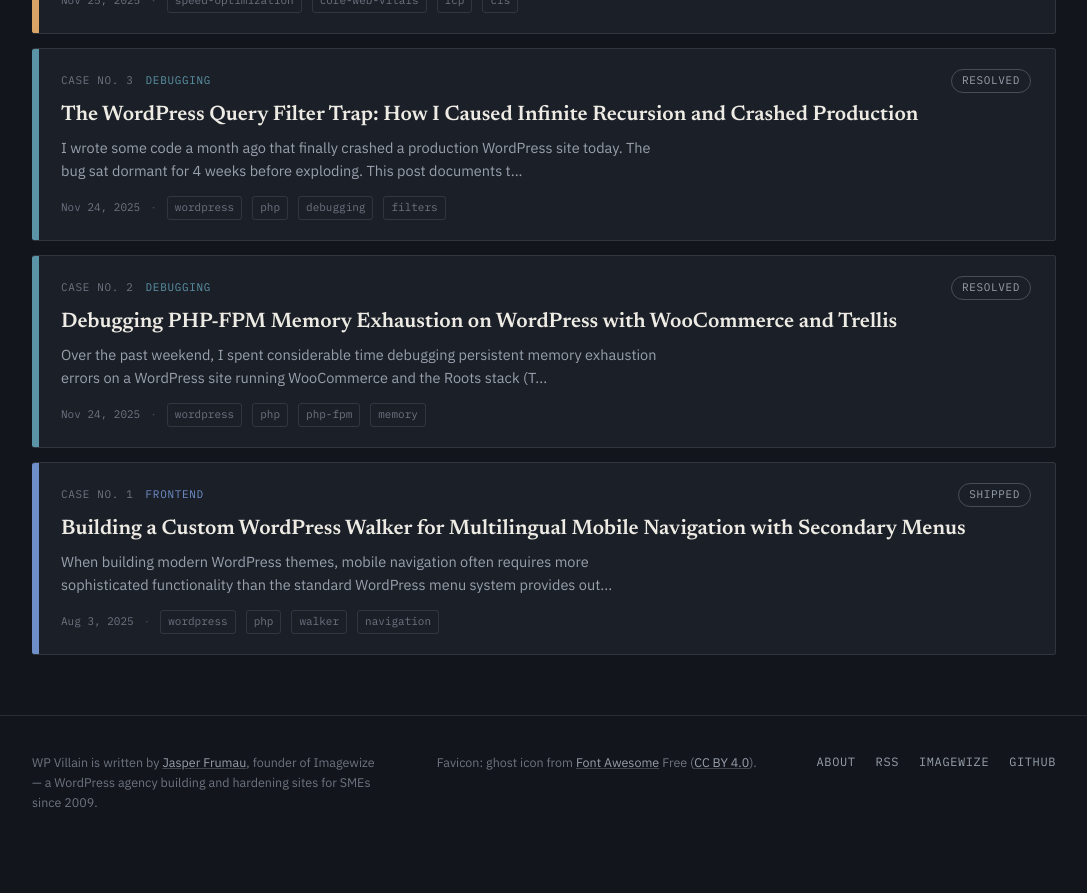
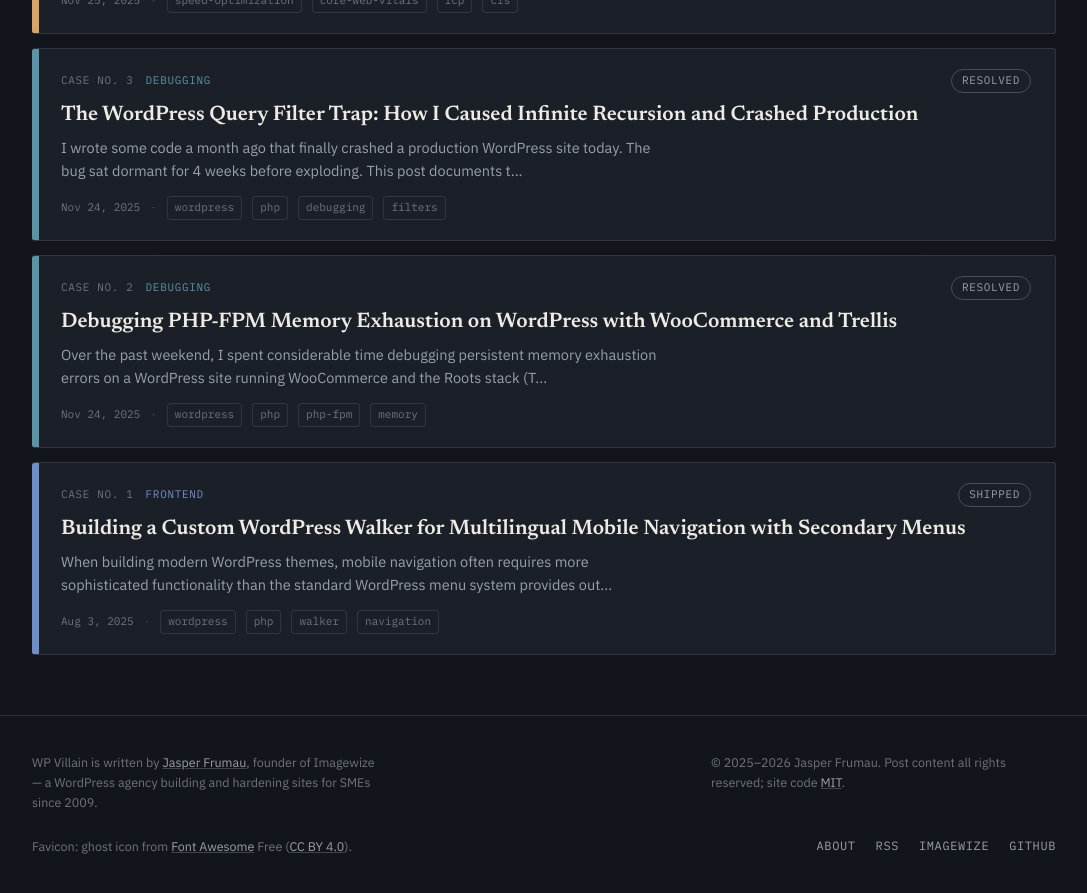
Before and after one commit to wpvillain/wpvillain.github.io, a Jekyll site: the page built from index.markdown, in a window 1280 px wide and 900 px high, scrolled down 14051 px. Shown: the top 893 px of the window, without its empty margins (96-1183 px from the left). Built offline with Jekyll 4.4.1, drawn with Linux system fonts in a browser that asks for light colours; before the commit the page ends 14907 px from its top, so only the background shows below that.

Commit message:
Footer copyright line

```diff
--- a/_includes/footer.html
+++ b/_includes/footer.html
@@ -4,6 +4,10 @@
       WP Villain is written by <a href="https://imagewize.com">Jasper Frumau</a>,
       founder of Imagewize — a WordPress agency building and hardening sites
       for SMEs since 2009.
+    </p>
+    <p class="footer-note">
+      &copy; 2025&ndash;{{ site.time | date: '%Y' }} Jasper Frumau. Post content all rights reserved;
+      site code <a href="https://github.com/wpvillain/wpvillain.github.io/blob/main/LICENSE">MIT</a>.
     </p>
     <p class="footer-note">
       Favicon: ghost icon from <a href="https://fontawesome.com">Font Awesome</a> Free
```
